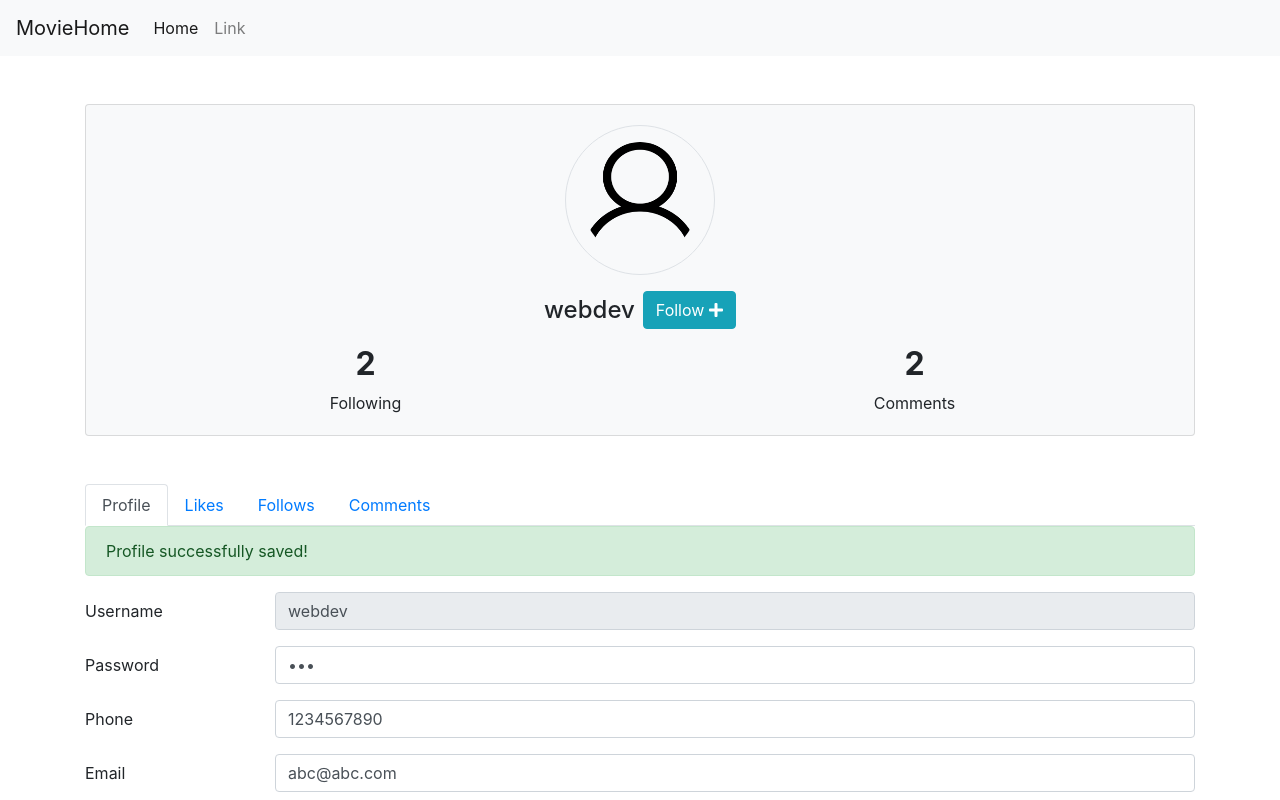
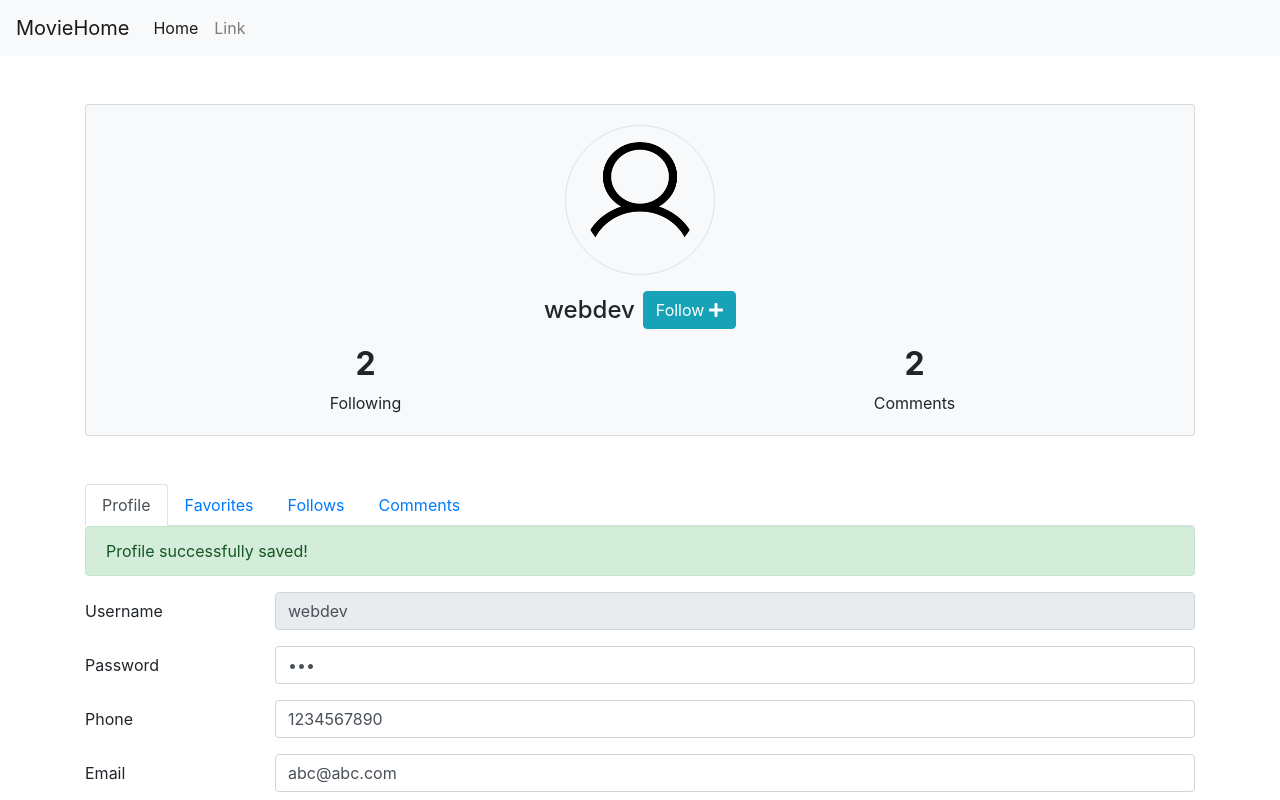
Before and after one commit to xiaojinhe/CS5610-spring20-final-project, a React (Create React App) app in the folder cs5610-spring20-final-project-client-react/: page /profile/1 in a window 1280 px wide. Shown: the top 800 px of the page. Built offline with nearby package versions, Linux system fonts and the light colour scheme.

Commit message:
change likes to favorites

```diff
--- a/cs5610-spring20-final-project-client-react/src/components/UserProfileComponents/UserProfileTabComponent.js
+++ b/cs5610-spring20-final-project-client-react/src/components/UserProfileComponents/UserProfileTabComponent.js
@@ -11,8 +11,8 @@ const UserProfileTabComponent = ({user}) =>
         <a className="nav-item nav-link active" data-toggle="tab" href="#nav-profile" role="tab">
           Profile
         </a>
-        <a className="nav-item nav-link" data-toggle="tab" href="#nav-likes" role="tab">
-          Likes
+        <a className="nav-item nav-link" data-toggle="tab" href="#nav-favorites" role="tab">
+          Favorites
         </a>
         {user.role === "regular" &&
         <a className="nav-item nav-link" data-toggle="tab" href="#nav-follows" role="tab">
@@ -41,8 +41,8 @@ const UserProfileTabComponent = ({user}) =>
         <UserProfileInfoComponent
           user={user}/>
       </div>
-      <div className="tab-pane fade show" id="nav-likes" role="tabpanel">
-        {user.movieLikes && user.movieLikes.map(movie =>
+      <div className="tab-pane fade show" id="nav-favorites" role="tabpanel">
+        {user.favorites && user.favorites.map(movie =>
           <MovieItemComponent
             movie={movie}
             key={movie.id}/>
--- a/cs5610-spring20-final-project-client-react/src/services/users.json
+++ b/cs5610-spring20-final-project-client-react/src/services/users.json
@@ -6,7 +6,7 @@
     "phone": "1234567890",
     "email": "abc@abc.com",
     "role": "regular",
-    "movieLikes": [
+    "favorites": [
       {
         "id": "769",
         "title": "GoodFellas",
@@ -55,7 +55,7 @@
     "phone": "1234567890",
     "email": "abc@abc.com",
     "role": "critic",
-    "movieLikes": [],
+    "favorites": [],
     "followers": [
       {
         "uid": "1",
@@ -80,7 +80,7 @@
     "phone": "1234567890",
     "email": "abc@abc.com",
     "role": "critic",
-    "movieLikes": [],
+    "favorites": [],
     "followers": [
       {
         "uid": "1",
```
